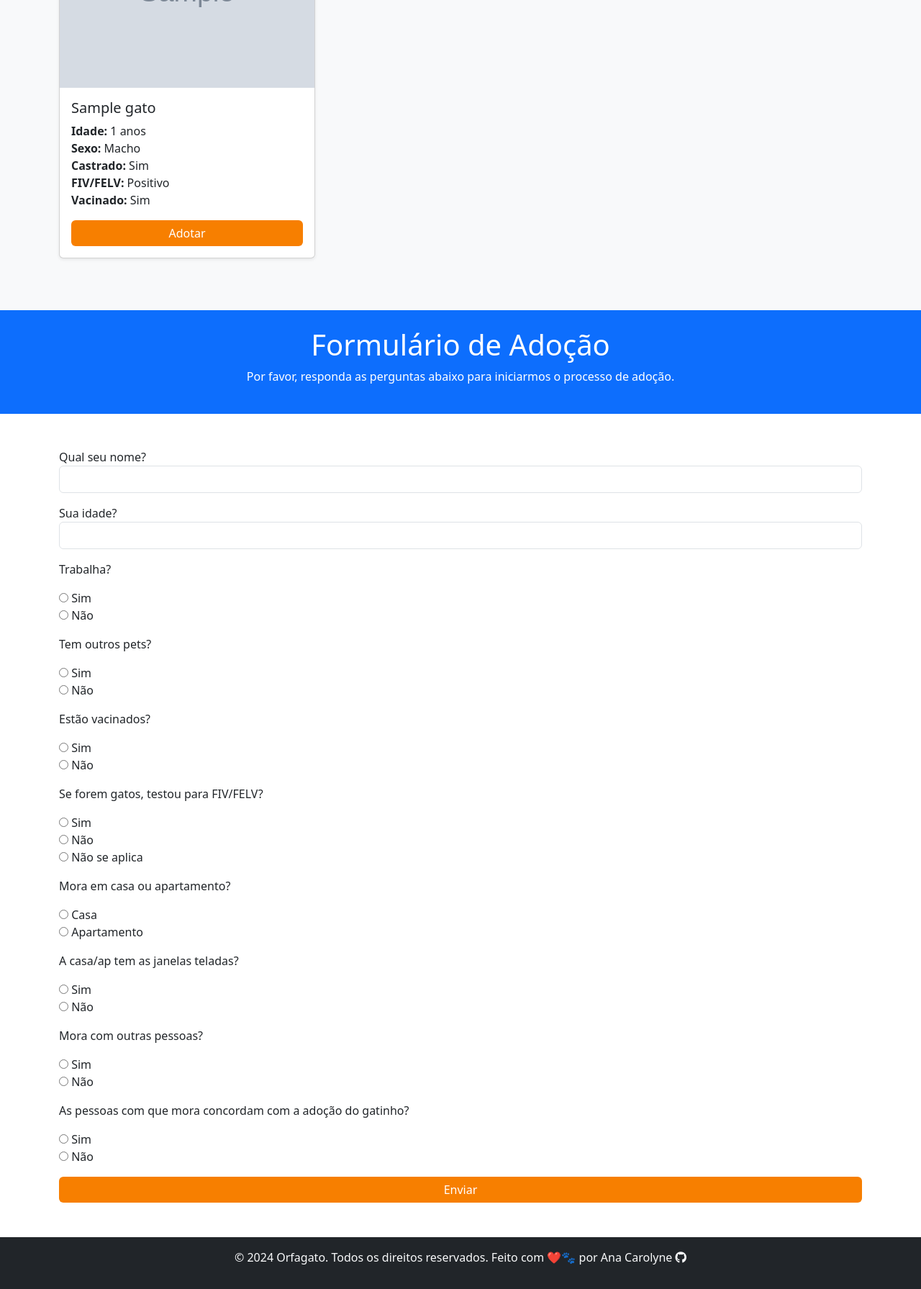
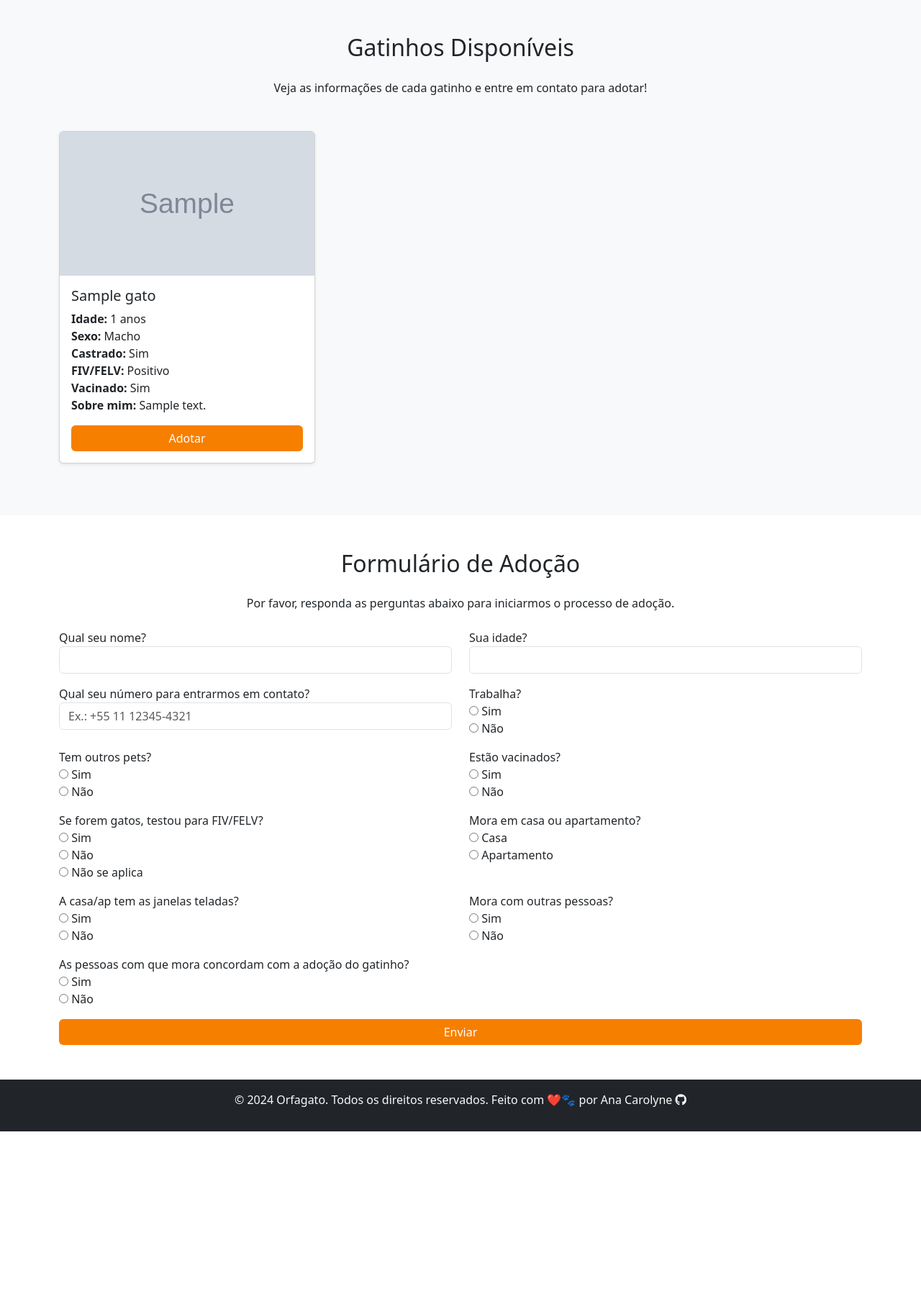
Before and after one commit to anadevti/orfagato, a Django app: page /adocao/ in a window 1280 px wide. Shown: the part 383-2174 px from the top of the page at 72% size. After the commit the page ends 1955 px from the top, so only its background shows below. Run offline with Django 5.2, Linux system fonts and the light colour scheme; tables that the repository leaves empty hold one stand-in row (values such as "Sample post"); grey boxes marked "Sample" are stand-in pictures.

Commit message:
ajustando atributos e bugs - agora as informações do forms vão para o banco e para o painel de admin

```diff
--- a/landing/forms.py
+++ b/landing/forms.py
@@ -1,8 +1,15 @@
 from django import forms
+from django.db.models import IntegerField
+
 
 class AdocaoForm(forms.Form):
     nome = forms.CharField(label="Qual seu nome?", max_length=100, widget=forms.TextInput(attrs={'class': 'form-control'}))
     idade = forms.IntegerField(label="Sua idade?", widget=forms.NumberInput(attrs={'class': 'form-control'}))
+    numero_contato = forms.CharField(
+        label="Qual seu número para entrarmos em contato?",
+        max_length=15,
+        widget=forms.TextInput(attrs={'class': 'form-control', 'placeholder': 'Ex.: +55 11 12345-4321'})
+    )
     trabalha = forms.ChoiceField(
         label="Trabalha?",
         choices=[('sim', 'Sim'), ('nao', 'Não')],
--- a/landing/models.py
+++ b/landing/models.py
@@ -1,14 +1,45 @@
 from django.db import models
 
 class Gato(models.Model):
-    nome = models.CharField(max_length=100)
-    idade = models.PositiveIntegerField()  # Idade em anos
-    sexo = models.CharField(max_length=10, choices=[('Macho', 'Macho'), ('Fêmea', 'Fêmea')])
-    castrado = models.BooleanField(default=False)
-    fiv_felv = models.CharField(max_length=10, choices=[('Positivo', 'Positivo'), ('Negativo', 'Negativo')])
-    vacinado = models.BooleanField(default=False)
-    imagem = models.ImageField(upload_to='gatos/', blank=True, null=True)
-    descricao = models.TextField(blank=True, null=True)
+    SEXO_CHOICES = [
+        ('Macho', 'Macho'),
+        ('Fêmea', 'Fêmea'),
+    ]
+
+    FIV_FELV_CHOICES = [
+        ('Positivo', 'Positivo'),
+        ('Negativo', 'Negativo'),
+    ]
+
+    nome = models.CharField(max_length=100, verbose_name="Nome do Gato")
+    idade = models.PositiveIntegerField(verbose_name="Idade em anos")  # Idade do gato
+    sexo = models.CharField(max_length=10, choices=SEXO_CHOICES, verbose_name="Sexo")
+    castrado = models.BooleanField(default=False, verbose_name="Castrado")  # Sim ou não
+    fiv_felv = models.CharField(max_length=10, choices=FIV_FELV_CHOICES, verbose_name="Status FIV/FELV")
+    vacinado = models.BooleanField(default=False, verbose_name="Vacinado")  # Sim ou não
+    imagem = models.ImageField(upload_to='gatos/', blank=True, null=True, verbose_name="Imagem do Gato")  # Upload de imagens
+    descricao = models.TextField(blank=True, null=True, verbose_name="Descrição ou Observações")  # Texto descritivo opcional
 
     def __str__(self):
         return self.nome
+
+    class Meta:
+        verbose_name = "Gato"
+        verbose_name_plural = "Gatos"
+        ordering = ['nome']  # Ordenação por nome
+
+class Interessado(models.Model):
+    nome = models.CharField(max_length=100)
+    idade = models.PositiveIntegerField()
+    trabalha = models.CharField(max_length=3, choices=[('sim', 'Sim'), ('nao', 'Não')])
+    tem_outros_pets = models.CharField(max_length=3, choices=[('sim', 'Sim'), ('nao', 'Não')])
+    vacinados = models.CharField(max_length=3, choices=[('sim', 'Sim'), ('nao', 'Não')])
+    testou_fiv_felv = models.CharField(max_length=10, choices=[('sim', 'Sim'), ('nao', 'Não'), ('nao_aplica', 'Não se aplica')])
+    mora = models.CharField(max_length=15, choices=[('casa', 'Casa'), ('apartamento', 'Apartamento')])
+    janelas_teladas = models.CharField(max_length=3, choices=[('sim', 'Sim'), ('nao', 'Não')])
+    mora_com_outros = models.CharField(max_length=3, choices=[('sim', 'Sim'), ('nao', 'Não')])
+    concordam_adocao = models.CharField(max_length=3, choices=[('sim', 'Sim'), ('nao', 'Não')])
+    numero_contato = models.PositiveIntegerField()
+
+    def __str__(self):
+        return f"{self.nome} ({self.idade} anos)"
--- a/landing/templates/landing/adocao.html
+++ b/landing/templates/landing/adocao_form.html
@@ -1,10 +1,19 @@
 {% load static %}
 <!DOCTYPE html>
-<html lang="en">
+<html lang="pt-BR">
 <head>
     <meta charset="UTF-8">
     <meta name="viewport" content="width=device-width, initial-scale=1.0">
-    <title>Orfagato</title>
+    <title>Orfagato - Adote um Gatinho</title>
+    <!-- SEO Tags -->
+    <meta name="description" content="Adote um gatinho! Confira os gatinhos disponíveis para adoção e ajude a dar um lar amoroso a eles.">
+    <meta name="keywords" content="adoção de gatos, adotar gato, gatinhos disponíveis, orfagato">
+    <meta name="author" content="Ana Carolyne">
+    <meta property="og:title" content="Adote um Gatinho - Orfagato">
+    <meta property="og:description" content="Ajude um gatinho a encontrar um lar amoroso!">
+    <meta property="og:image" content="https://images.unsplash.com/photo-1628612380382-e6204e135307?q=80&w=2070&auto=format&fit=crop">
+    <meta property="og:url" content="https://seusite.com/adocao">
+    <meta name="twitter:card" content="summary_large_image">
     <!-- Bootstrap CSS -->
     <link href="https://cdn.jsdelivr.net/npm/bootstrap@5.3.0/dist/css/bootstrap.min.css" rel="stylesheet">
     <!-- Font Awesome (ícones) -->
@@ -35,6 +44,10 @@
         .btn-primary:hover {
             background-color: #e76f51;
         }
+        .card-img-top {
+            height: 200px;
+            object-fit: cover;
+        }
     </style>
 </head>
 <body>
@@ -48,28 +61,33 @@
             <div class="collapse navbar-collapse" id="navbarNav">
                 <ul class="navbar-nav ms-auto">
                     <li class="nav-item">
-                        <a class="nav-link active" aria-current="page" href="/">Home</a>
+                        <a class="nav-link {% if request.path == '/' %}active{% endif %}" href="/">Home</a>
                     </li>
                     <li class="nav-item">
-                        <a class="nav-link" href="/sobre">Sobre</a>
+                        <a class="nav-link {% if request.path == '/sobre' %}active{% endif %}" href="/sobre">Sobre</a>
                     </li>
                     <li class="nav-item">
-                        <a class="nav-link" href="/adocao">Adote</a>
+                        <a class="nav-link {% if request.path == '/adocao' %}active{% endif %}" href="/adocao">Adote</a>
                     </li>
                     <li class="nav-item">
-                        <a class="nav-link" href="/contato">Contato</a>
+                        <a class="nav-link {% if request.path == '/contato' %}active{% endif %}" href="/contato">Contato</a>
                     </li>
                 </ul>
             </div>
         </div>
     </nav>
-<body>
+
+    <!-- Hero Section -->
+    <div class="hero">
+        <h1>Adote um Gatinho</h1>
+        <p>Conheça nossos gatinhos disponíveis para adoção e escolha seu novo amigo!</p>
+    </div>
 
     <!-- Seção de Adoção -->
     <section id="adopt" class="py-5 bg-light">
         <div class="container">
-            <h2 class="text-center mb-4">Adote um Gatinho</h2>
-            <p class="text-center mb-5">Conheça nossos gatinhos disponíveis para adoção e escolha seu novo amigo!</p>
+            <h2 class="text-center mb-4">Gatinhos Disponíveis</h2>
+            <p class="text-center mb-5">Veja as informações de cada gatinho e entre em contato para adotar!</p>
 
             <div class="row">
                 {% for gato in gatos %}
@@ -88,8 +106,9 @@
                                 <li><strong>Castrado:</strong> {{ gato.castrado|yesno:"Sim,Não" }}</li>
                                 <li><strong>FIV/FELV:</strong> {{ gato.fiv_felv }}</li>
                                 <li><strong>Vacinado:</strong> {{ gato.vacinado|yesno:"Sim,Não" }}</li>
+                                <li><strong>Sobre mim:</strong> {{ gato.descricao}}</li>
                             </ul>
-                            <a href="#contact" class="btn btn-primary w-100">Adotar</a>
+                            <a href="#formulario-adocao" class="btn btn-primary w-100" aria-label="Adotar o gatinho {{ gato.nome }}">Adotar</a>
                         </div>
                     </div>
                 </div>
@@ -98,33 +117,36 @@
         </div>
     </section>
 
-        <!-- Título e Introdução -->
-    <header class="bg-primary text-white text-center py-4">
-        <h1>Formulário de Adoção</h1>
-        <p>Por favor, responda as perguntas abaixo para iniciarmos o processo de adoção.</p>
-    </header>
-
-    <!-- Formulário -->
-    <section class="py-5">
+    <!-- Formulário de Adoção -->
+    <section id="formulario-adocao" class="py-5">
         <div class="container">
-            <form method="post" action="">
+            <h2 class="text-center mb-4">Formulário de Adoção</h2>
+            <p class="text-center mb-4">Por favor, responda as perguntas abaixo para iniciarmos o processo de adoção.</p>
+            <form method="post" action="{% url 'adocao' %}">
                 {% csrf_token %}
-                {{ form.as_p }}
+                <div class="row">
+                    {% for field in form %}
+                    <div class="col-md-6 mb-3">
+                        {{ field.label_tag }}
+                        {{ field }}
+                        {% if field.errors %}
+                        <small class="text-danger">{{ field.errors }}</small>
+                        {% endif %}
+                    </div>
+                    {% endfor %}
+                </div>
                 <button type="submit" class="btn btn-primary w-100">Enviar</button>
             </form>
         </div>
     </section>
 
-       <!-- Footer -->
+    <!-- Footer -->
     <footer class="bg-dark text-light text-center py-3">
-        <p>&copy; 2024 Orfagato. Todos os direitos reservados.
-        Feito com ❤️🐾 por Ana Carolyne
-   <a href="https://github.com/anadevti" target="_blank" class="text-light fw-bold">
-        <i class="fab fa-github"></i>
-    </a>
-
+        <p>&copy; 2024 Orfagato. Todos os direitos reservados. Feito com ❤️🐾 por Ana Carolyne
+            <a href="https://github.com/anadevti" target="_blank" class="text-light fw-bold">
+                <i class="fab fa-github"></i>
+            </a>
         </p>
-
     </footer>
 
     <!-- Bootstrap JS -->
--- a/landing/views.py
+++ b/landing/views.py
@@ -1,6 +1,6 @@
 from django.shortcuts import render
+from .models import Gato, Interessado
 from .forms import AdocaoForm
-from .models import Gato
 
 # Create your views here.
 
@@ -10,22 +10,37 @@ def home(request):
 def sobre(request):
     return render(request, 'landing/sobre.html')
 
+
 def adocao_view(request):
+    # Busca todos os gatinhos cadastrados no banco de dados
     gatos = Gato.objects.all()
+
     if request.method == 'POST':
         form = AdocaoForm(request.POST)
         if form.is_valid():
-            # Aqui você pode processar os dados (salvar em banco ou enviar por e-mail)
-            return render(request, 'landing/obrigado.html')  # Página de agradecimento
+            # Crie uma instância do modelo Interessado com os dados do formulário
+            Interessado.objects.create(
+                nome=form.cleaned_data['nome'],
+                idade=form.cleaned_data['idade'],
+                trabalha=form.cleaned_data['trabalha'],
+                tem_outros_pets=form.cleaned_data['tem_outros_pets'],
+                vacinados=form.cleaned_data['vacinados'],
+                testou_fiv_felv=form.cleaned_data['testou_fiv_felv'],
+                mora=form.cleaned_data['mora'],
+                janelas_teladas=form.cleaned_data['janelas_teladas'],
+                mora_com_outros=form.cleaned_data['mora_com_outros'],
+                concordam_adocao=form.cleaned_data['concordam_adocao'],
+                numero_contato=form.cleaned_data['numero_contato']
+            )
+            # Redirecione para uma página de agradecimento
+            return render(request, 'landing/obrigado.html')
     else:
         form = AdocaoForm()
 
-    # Combine os contextos em um único dicionário
-    context = {
-        'form': form,
-        'gatos': gatos,
-    }
-    return render(request, 'landing/adocao.html', context)
+    # Passa os gatos e o formulário para o template
+    return render(request, 'landing/adocao_form.html', {'form': form, 'gatos': gatos})
+
+
 
 
 def contato(request):
```
Also changed, not shown: landing/admin.py (+21 -4 lines), landing/templates/landing/obrigado.html (added, +16 -0 lines).
